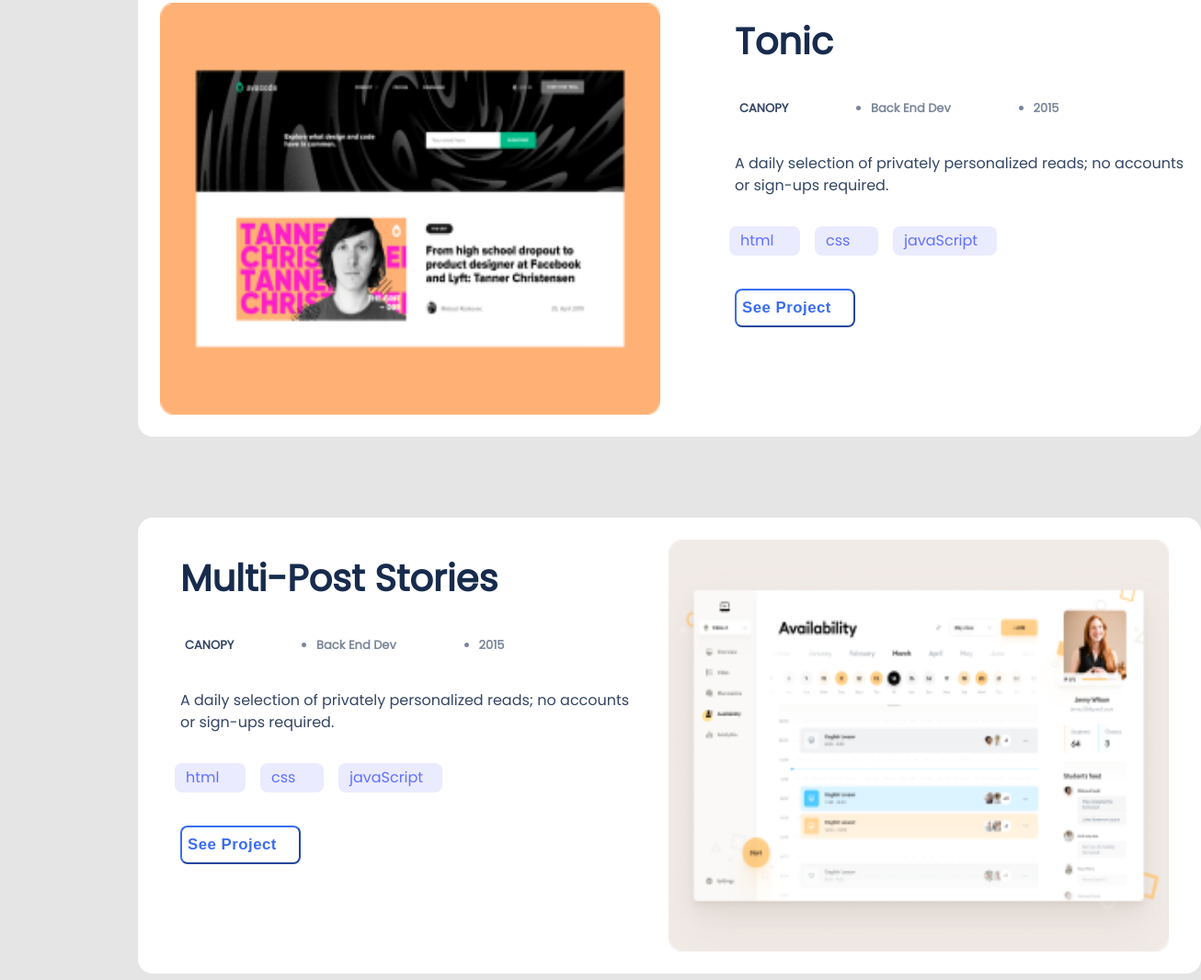
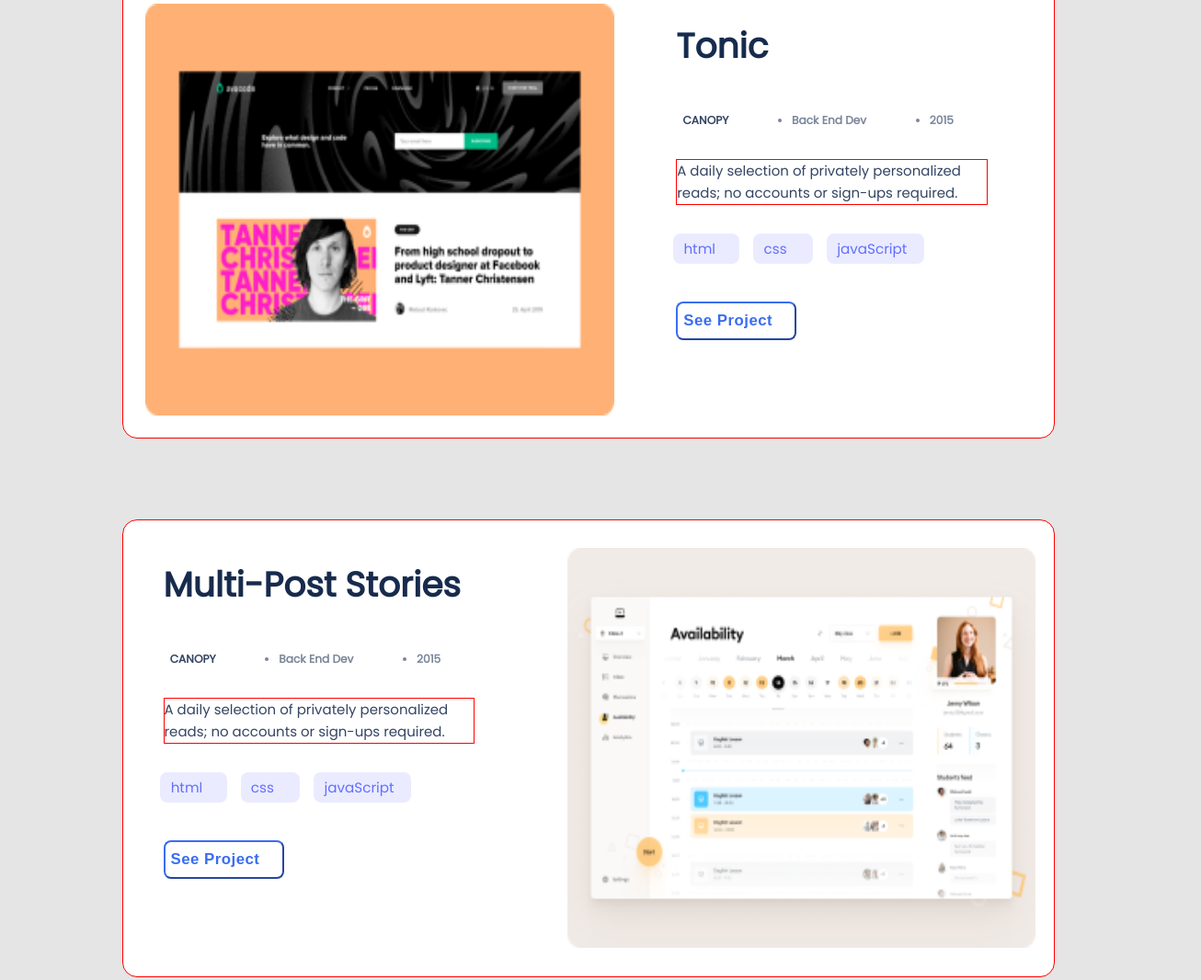
Before and after one commit to aliabbani/Portfolio, a website: page index.html in a window 1280 px wide. Shown: the part 857-1923 px from the top of the page at 92% size, 1306 px wide, since content can reach past the window. Drawn offline with Linux system fonts and the light colour scheme.

Commit message:
add style css to middle section for desktop version

```diff
--- a/style.css
+++ b/style.css
@@ -424,29 +424,27 @@
     margin-right: 18.697916vw;
   }
 
-
-
-  /* all the box 1440w*916h
-  hei 845 916
-  p 359 260 435 260 */
+  /* middle section */
   .middle {
-    margin-left: 142px;
-    margin-right: 142px;
-    width: 1156px;
+    width: 80%;
     height: 496px;
+    margin: 0 auto;
     flex-wrap: wrap;
-    align-items: stretch;
+    border: 1px solid red;
   }
 
   .middle-images {
     order: -1;
     align-self: flex-start;
-    margin: 24px;
-    width: 544px;
-    height: 448px;
+    margin: 1.5rem;
+    width: 39.8243vw;
+    height: 71.68vh;
   }
 
   .middle-images2-4 {
+    margin: 3.84vh 0;
+    width: 39.8243vw;
+    height: 71.68vh;
     order: 9;
   }
 
@@ -457,34 +455,61 @@
   .middle-button,
   .button-see-project {
     align-self: flex-start;
-    margin-left: 46px;
+    margin-left: 3.3675vw;
   }
 
   .middle-h1 {
-    font-size: 40px;
-    line-height: 52px;
+    font-size: 2.9282vw;
+    line-height: 8.32vh;
     color: #172b4d;
   }
 
   .canopy {
-    margin-left: -35px;
+    margin-left: -2.562225475841874vw;
     margin-top: 0;
   }
 
+  .canopy-1,
+  .canopy-2 {
+    margin-right: 2vw;
+    font-size: 0.9516vw;
+    line-height: 2.56vh;
+  }
+
   .middle-paragraph {
-    line-height: 150%;
-    margin-left: 46px;
-    margin-right: 0;
-    margin-top: 0;
-    width: 496px;
+    font-size: 1.1713vw;
+    margin-left: 3.367vw;
+    width: 26.3103953147877vw;
+    border: 1px solid red;
   }
 
   .middle-button {
     margin-left: 0;
   }
 
+  .html-button,
+  .css-button,
+  .js-button {
+    padding: 0.64vh 0.8784vw;
+    height: 1.5em;
+    margin-right: 1.1713vw;
+    font-size: 1.18784vw;
+  }
+
+  .html-button {
+    width: 3.88vw;
+  }
+
+  .css-button {
+    width: 3.3vw;
+  }
+
+  .js-button {
+    width: 6.5153vw;
+  }
+
   .button-see-project {
-    margin-top: 20px;
+    margin-top: 3.2vh;
   }
 
   /* personal information and langguage section */
@@ -509,7 +534,6 @@
     padding-left: 0;
     margin-top: 22.4vh;
     align-self: flex-start;
-
   }
 
   .description-2 {
```
